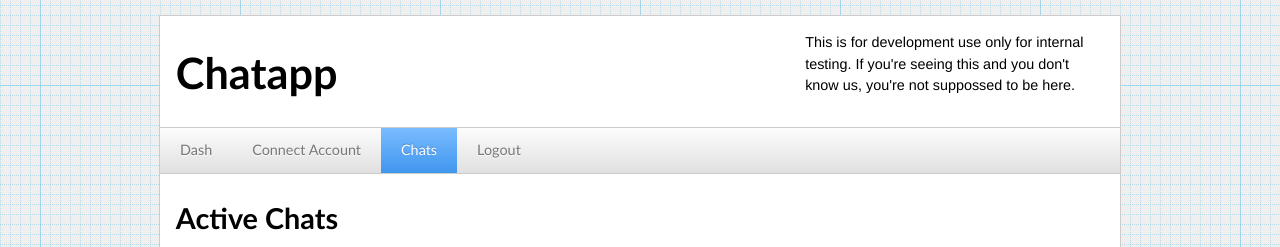
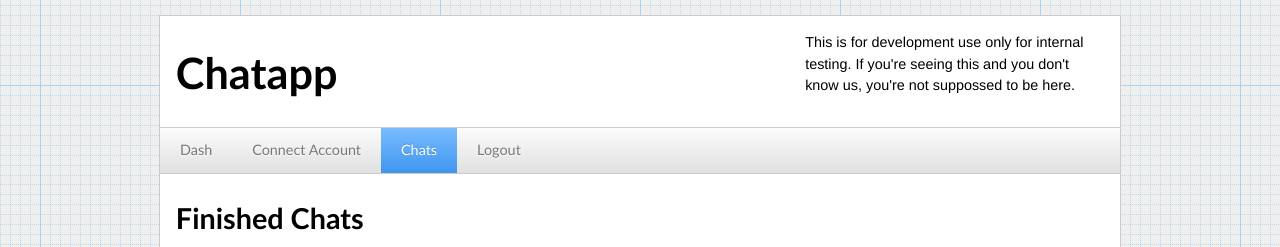
Before and after one commit to priyolahiri/Chatapp, a PHP site: page /application/views/chats/finished.php in a window 1280 px wide. Shown: the part 15-262 px from the top of the page. Run offline with PHP 8.4, Linux system fonts and the light colour scheme; the template is opened without the code that fills it, so the values that code supplies are empty; some libraries are stand-ins or nearby versions.

Commit message:
finished chat view fixes

```diff
--- a/application/views/chats/finished.php
+++ b/application/views/chats/finished.php
@@ -2,7 +2,7 @@
 <html>
 	<!-- BEGIN HEAD -->
 	<head>
-		<title>Chatapp | Active Chats</title>
+		<title>Chatapp | Finished Chats</title>
 		<meta charset="UTF-8">
 		<meta name="description" content="" />
 		<!-- BEGIN SCRIPTS -->
@@ -53,7 +53,7 @@
 			<div class="col_12" id="body_area">
 				<!-- BEGIN CONTENT AREA -->
 				<div class="col_12" id="content_area">
-					<h3>Active Chats</h3>
+					<h3>Finished Chats</h3>
 					<?php
 					if ($error) {
 					?>
```
